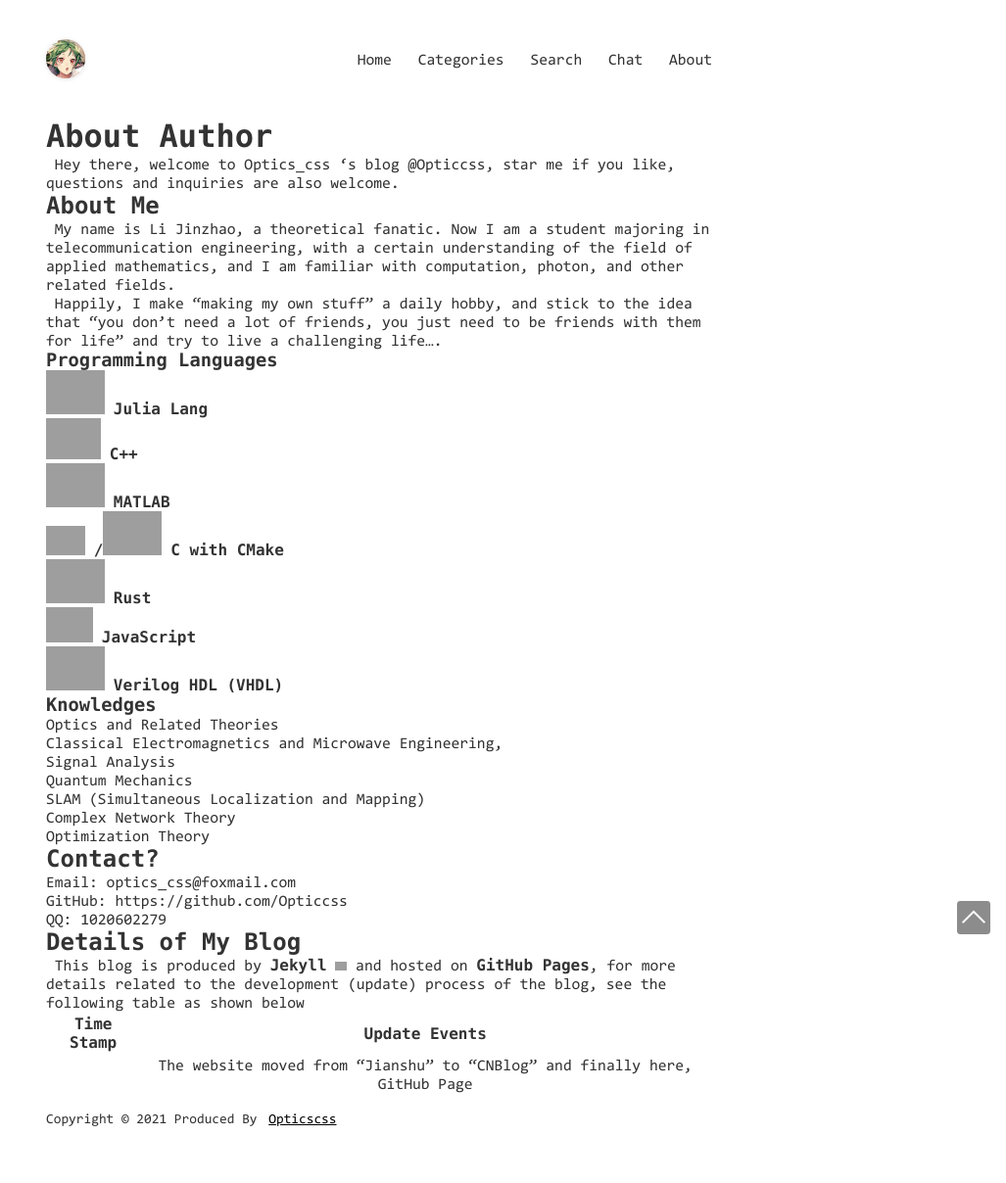
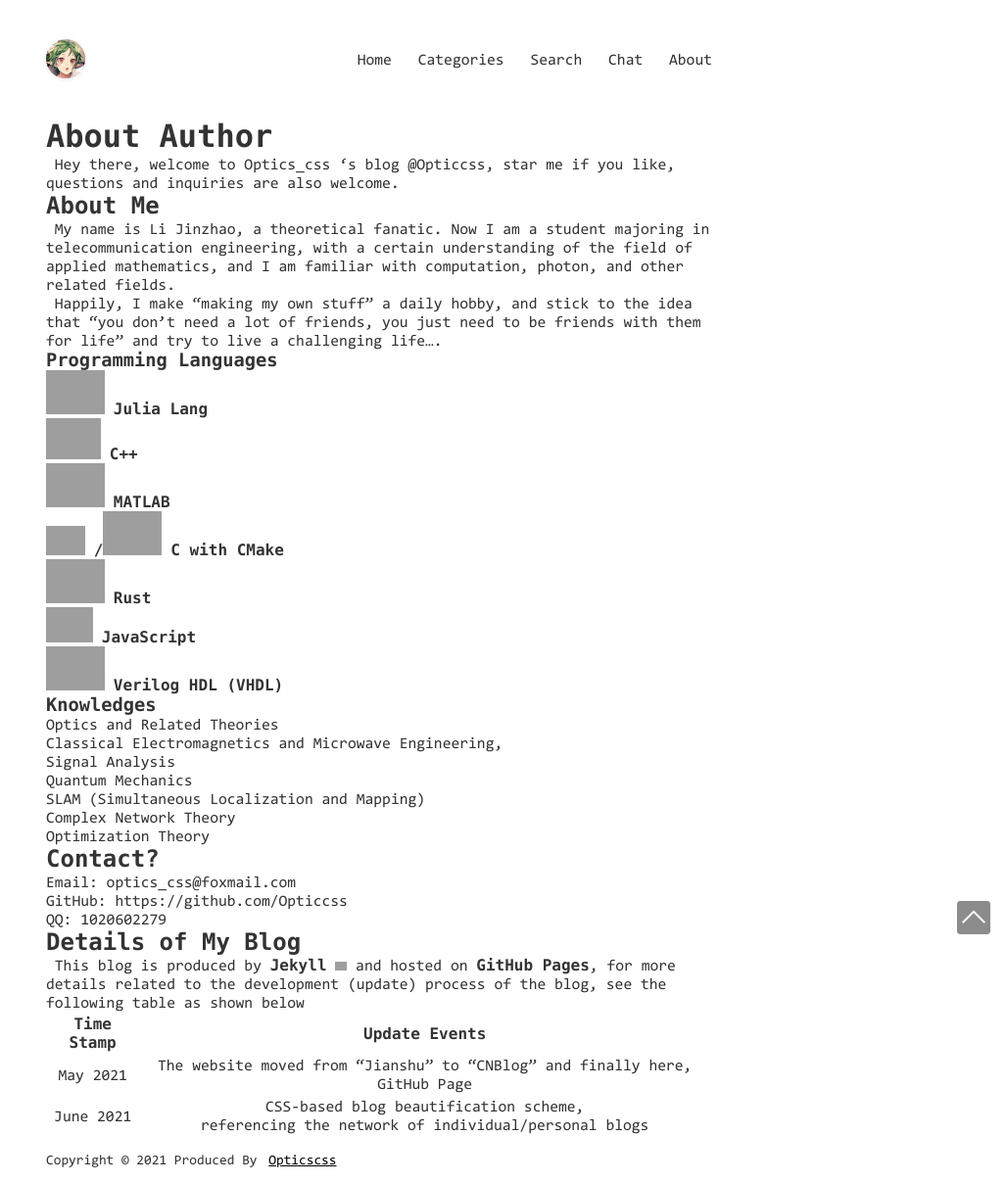
Before and after one commit to Opticcss/Opticcss.github.io, a Jekyll site: the page built from pages/about.md, in a window 1280 px wide, cut to the strip 0-1208 px from the top of the page. Shown: the whole strip at 98% size, without its empty margins (253-1280 px from the left). Built offline with Jekyll 4.4.1, drawn with Linux system fonts in a browser that asks for light colours; comment, search, counter and statistics services are not loaded; before the commit the page ends 1166 px from its top, so only the background shows below that; grey boxes are pictures that could not be loaded.

Commit message:
Update about.md

```diff
--- a/pages/about.md
+++ b/pages/about.md
@@ -43,4 +43,5 @@ title: About Author
 
 | **Time Stamp** |                      **Update Events**                       |
 | :------------: | :----------------------------------------------------------: |
-|                | The website moved from "Jianshu" to "CNBlog" and finally here, GitHub Page |
+|    May 2021    | The website moved from "Jianshu" to "CNBlog" and finally here, GitHub Page |
+|   June 2021    | CSS-based blog beautification scheme,<br />referencing the network of individual/personal blogs |
```
